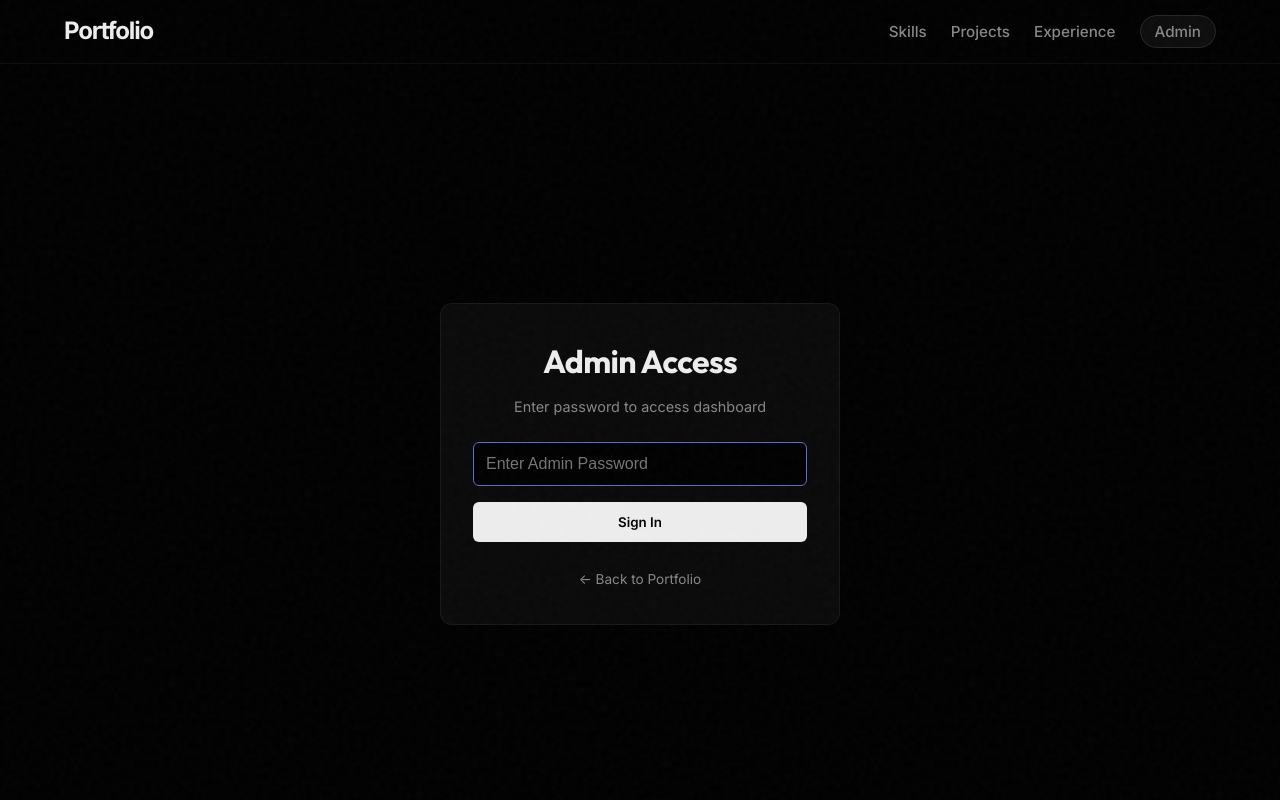
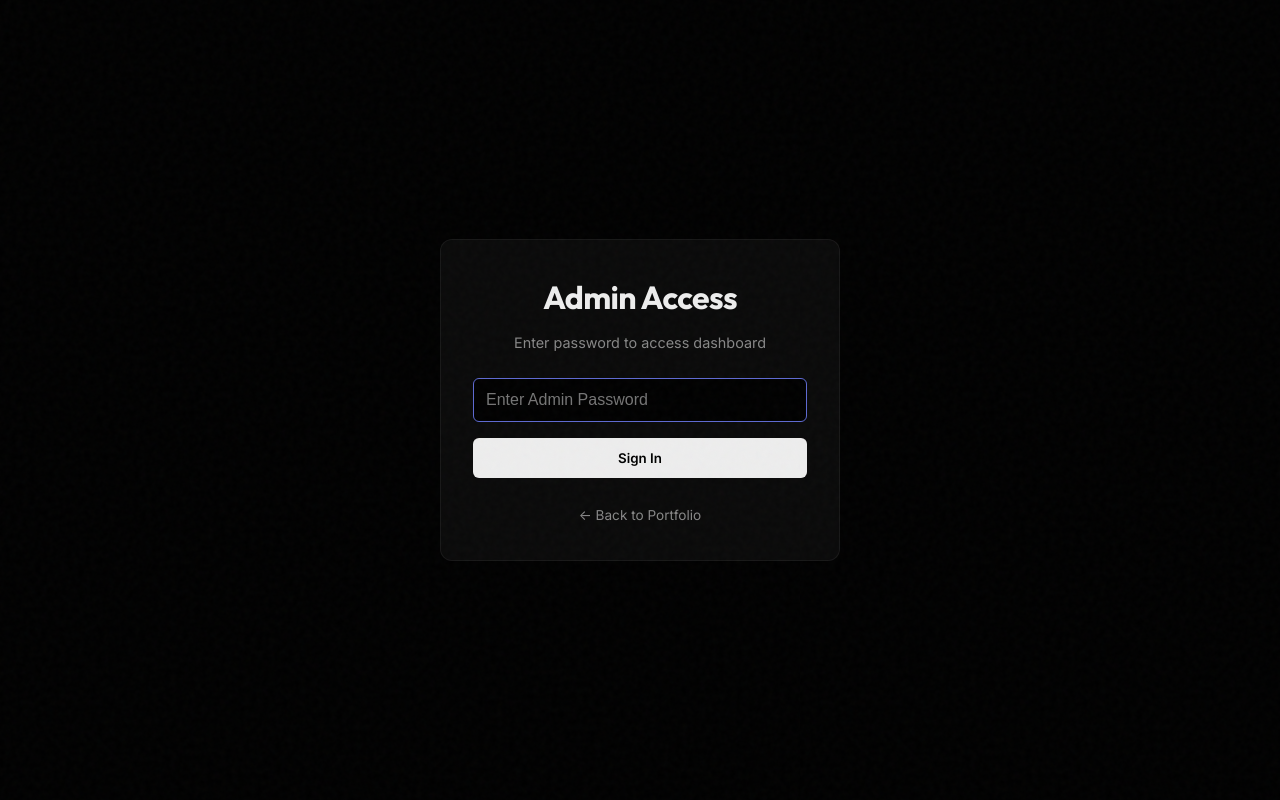
Before and after one commit to savewaris/PersonalWebsiteFullStack, a Next.js app: page /login in a window 1280 px wide. Shown: the top 800 px of the page. Built offline with nearby package versions, Linux system fonts and the light colour scheme.

Commit message:
feat: decouple main navbar from admin layout and add smooth center scrolling

```diff
--- a/src/app/globals.css
+++ b/src/app/globals.css
@@ -30,6 +30,11 @@
   box-sizing: border-box;
   padding: 0;
   margin: 0;
+}
+
+html {
+  scroll-behavior: smooth;
+  scroll-padding-top: 80px;
 }
 
 html,
--- a/src/app/layout.tsx
+++ b/src/app/layout.tsx
@@ -1,23 +1,22 @@
-import type { Metadata } from "next";
-import Navbar from "@/components/Navbar";
-import Footer from "@/components/Footer";
-import "./globals.css";
+import type { Metadata } from 'next';
+import './globals.css';
 
 export const metadata: Metadata = {
-  title: "Waris Khamkaweepart | Full Stack Developer",
-  description: "Portfolio of Waris Khamkaweepart, a Full Stack Developer building pixel-perfect, accessible, and performant web applications.",
-  keywords: ["Waris Khamkaweepart", "Full Stack Developer", "Software Engineer", "React", "Next.js", "Portfolio"],
+  title: 'Waris Khamkaweepart | Full Stack Developer',
+  description:
+    'Portfolio of Waris Khamkaweepart, a Full Stack Developer building pixel-perfect, accessible, and performant web applications.',
+  keywords: ['Waris Khamkaweepart', 'Full Stack Developer', 'Software Engineer', 'React', 'Next.js', 'Portfolio'],
   openGraph: {
-    title: "Waris Khamkaweepart | Full Stack Developer",
-    description: "Building pixel-perfect, accessible, and performant web applications.",
-    type: "website",
-    locale: "en_US",
-    siteName: "Waris Khamkaweepart Portfolio",
+    title: 'Waris Khamkaweepart | Full Stack Developer',
+    description: 'Building pixel-perfect, accessible, and performant web applications.',
+    type: 'website',
+    locale: 'en_US',
+    siteName: 'Waris Khamkaweepart Portfolio',
   },
   twitter: {
-    card: "summary_large_image",
-    title: "Waris Khamkaweepart | Full Stack Developer",
-    description: "Building pixel-perfect, accessible, and performant web applications.",
+    card: 'summary_large_image',
+    title: 'Waris Khamkaweepart | Full Stack Developer',
+    description: 'Building pixel-perfect, accessible, and performant web applications.',
   },
 };
 
@@ -28,13 +27,7 @@ export default function RootLayout({
 }>) {
   return (
     <html lang="en" suppressHydrationWarning>
-      <body>
-        <Navbar />
-        <main style={{ minHeight: 'calc(100vh - 200px)', paddingTop: '64px' }}>
-          {children}
-        </main>
-        <Footer />
-      </body>
+      <body>{children}</body>
     </html>
   );
 }
--- a/src/components/Navbar.tsx
+++ b/src/components/Navbar.tsx
@@ -1,19 +1,66 @@
+'use client';
+
 import Link from 'next/link';
+import { usePathname } from 'next/navigation';
 import styles from './Navbar.module.css';
 
 export default function Navbar() {
+  const pathname = usePathname();
+
+  const handleScrollToSection = (e: React.MouseEvent<HTMLAnchorElement>, targetId: string) => {
+    // If on home page, smoothly scroll to center
+    if (pathname === '/') {
+      e.preventDefault();
+      const element = document.getElementById(targetId);
+      if (element) {
+        element.scrollIntoView({ behavior: 'smooth', block: 'center' });
+        window.history.pushState(null, '', `#${targetId}`);
+      }
+    }
+  };
+
   return (
     <nav className={styles.navbar}>
       <div className={styles.container}>
-                <Link href="/" className={styles.logo}>
+        <Link
+          href="/"
+          className={styles.logo}
+          onClick={(e) => {
+            if (pathname === '/') {
+              e.preventDefault();
+              window.scrollTo({ top: 0, behavior: 'smooth' });
+              window.history.pushState(null, '', '/');
+            }
+          }}
+        >
           Portfolio
         </Link>
         <ul className={styles.navLinks}>
-                    <li><Link href="#skills">Skills</Link></li>
-                    <li><Link href="#projects">Projects</Link></li>
-                    <li><Link href="#experience">Experience</Link></li>
-                    {/* Admin Link for demo purposes */}
-                    <li><Link href="/admin" className={styles.adminLink}>Admin</Link></li>
+          <li>
+            <Link href="#skills" onClick={(e) => handleScrollToSection(e, 'skills')}>
+              Skills
+            </Link>
+          </li>
+          <li>
+            <Link href="#projects" onClick={(e) => handleScrollToSection(e, 'projects')}>
+              Projects
+            </Link>
+          </li>
+          <li>
+            <Link href="#experience" onClick={(e) => handleScrollToSection(e, 'experience')}>
+              Experience
+            </Link>
+          </li>
+          <li>
+            <Link href="#contact" onClick={(e) => handleScrollToSection(e, 'contact')}>
+              Contact
+            </Link>
+          </li>
+          <li>
+            <Link href="/admin" className={styles.adminLink}>
+              Admin
+            </Link>
+          </li>
         </ul>
       </div>
     </nav>
```
Also changed, not shown: src/app/page.tsx (+8 -0 lines). Lines whose indentation alone changed are shown as unchanged.
